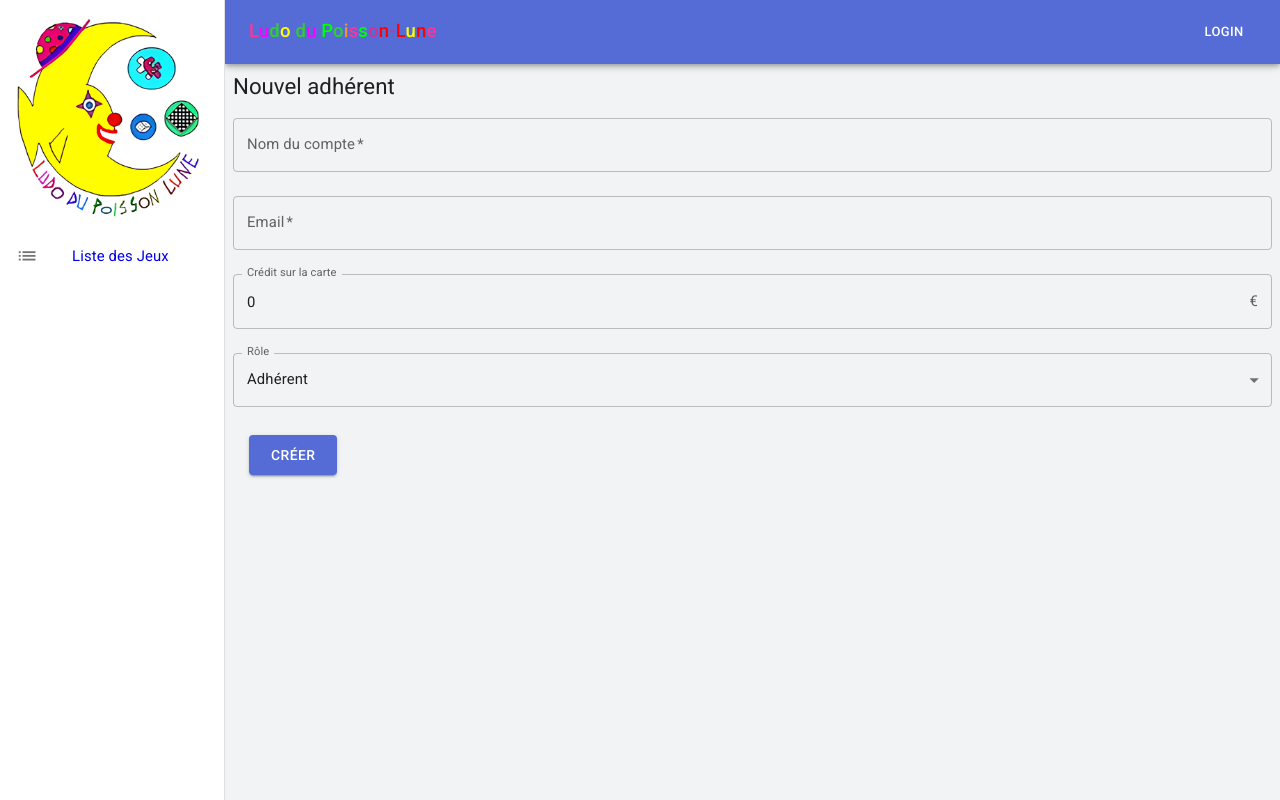
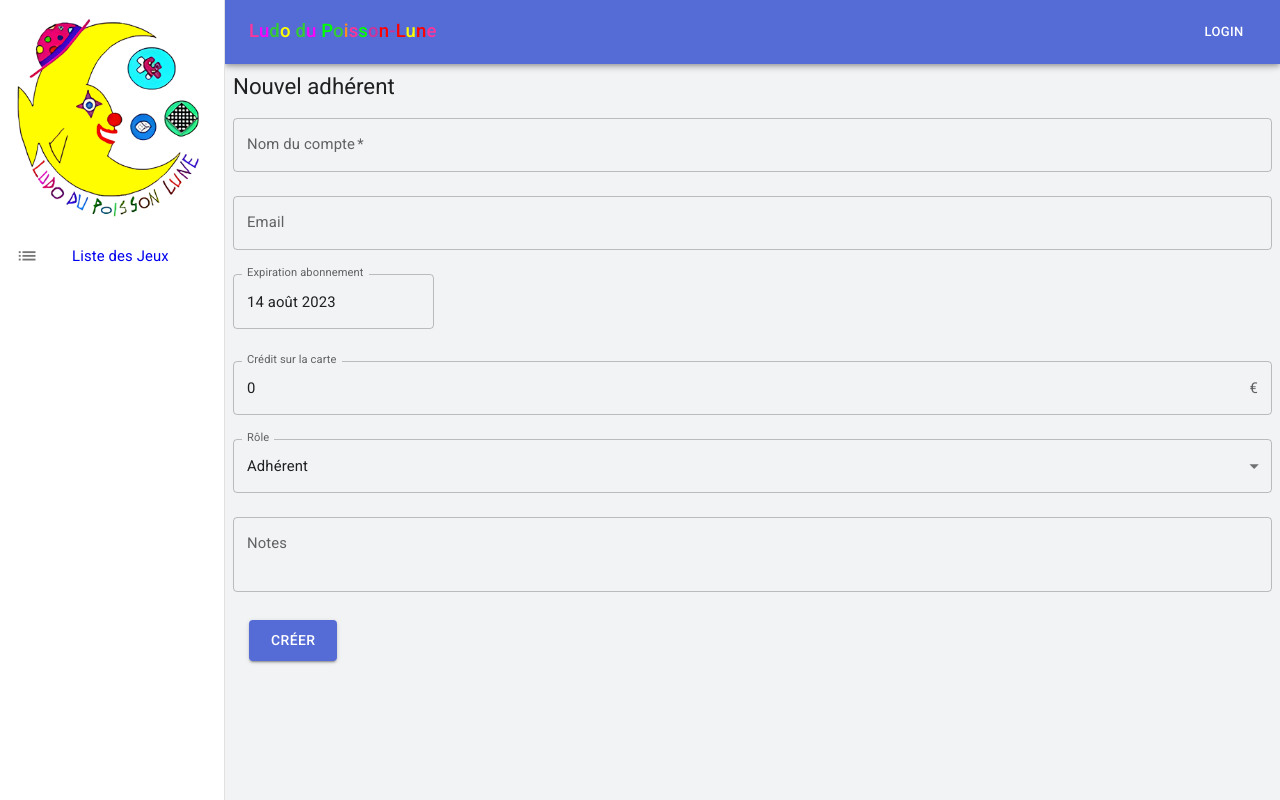
Before and after one commit to bdien/ludotheque, a React (Vite) app in the folder src/webui/: page /users/new in a window 1280 px wide. Built offline with nearby package versions, Linux system fonts and the light colour scheme; no server answers.

Commit message:
User: Add Subscription and notes modifications (+Icon)

```diff
--- a/src/webui/src/components/item_search.tsx
+++ b/src/webui/src/components/item_search.tsx
@@ -34,9 +34,7 @@ export function ItemSearch(props: ItemSearchProps) {
         key={completeKey}
         options={itemChoices}
         noOptionsText={
-          itemInput
-            ? "Pas d'objet trouvé"
-            : "Entrez un nom/nombre pour chercher"
+          itemInput ? "Pas d'objet trouvé" : "Entrez un nom pour chercher"
         }
         getOptionLabel={(option: ItemModel) => `[${option.id}] ${option.name}`}
         sx={{ flexGrow: 1 }}
--- a/src/webui/src/main.tsx
+++ b/src/webui/src/main.tsx
@@ -3,6 +3,9 @@ import ReactDOM from "react-dom/client";
 import { Auth0Provider } from "@auth0/auth0-react";
 import { ThemeProvider } from "@emotion/react";
 import { CssBaseline } from "@mui/material";
+import { LocalizationProvider } from "@mui/x-date-pickers";
+import { AdapterDayjs } from "@mui/x-date-pickers/AdapterDayjs";
+import "dayjs/locale/fr";
 import theme from "./theme";
 import App from "./App.tsx";
 
@@ -19,7 +22,9 @@ ReactDOM.createRoot(document.getElementById("root") as HTMLElement).render(
           redirect_uri: window.location.origin,
         }}
       >
-        <App />
+        <LocalizationProvider dateAdapter={AdapterDayjs} adapterLocale="fr">
+          <App />
+        </LocalizationProvider>
       </Auth0Provider>
     </ThemeProvider>
   </React.StrictMode>,
--- a/src/webui/src/pages/user_edit.tsx
+++ b/src/webui/src/pages/user_edit.tsx
@@ -1,4 +1,4 @@
-import { useForm } from "react-hook-form";
+import { Controller, useForm } from "react-hook-form";
 import { useLocation } from "wouter";
 import { useUser } from "../api/hooks";
 import { createUser, deleteUser, updateUser } from "../api/calls";
@@ -9,6 +9,8 @@ import Button from "@mui/material/Button";
 import InputAdornment from "@mui/material/InputAdornment";
 import TextField from "@mui/material/TextField";
 import MenuItem from "@mui/material/MenuItem";
+import { DatePicker } from "@mui/x-date-pickers/DatePicker";
+import dayjs, { Dayjs } from "dayjs";
 
 interface UserEditProps {
   id?: number;
@@ -19,11 +21,13 @@ type FormValues = {
   email: string;
   credit: number;
   role: string;
+  notes: string;
+  subscription: Dayjs;
 };
 
 export function UserEdit(props: UserEditProps) {
   const { user, error, mutate } = useUser(props.id);
-  const { register, handleSubmit } = useForm<FormValues>();
+  const { register, handleSubmit, control } = useForm<FormValues>();
   const [_location, navigate] = useLocation();
   const { ConfirmDialog, confirmPromise } = useConfirm(
     "Suppression du compte",
@@ -36,6 +40,8 @@ export function UserEdit(props: UserEditProps) {
     user.email = data.email;
     user.credit = data.credit;
     user.role = data.role;
+    user.notes = data.notes;
+    user.subscription = data.subscription.format("YYYY-MM-DD");
 
     if (user?.id) {
       await updateUser(user.id, user);
@@ -68,28 +74,41 @@ export function UserEdit(props: UserEditProps) {
       <TextField
         fullWidth
         label="Nom du compte"
+        margin="normal"
         required={true}
-        margin="normal"
         defaultValue={user.name}
         {...register("name")}
       />
 
       <TextField
+        fullWidth
         label="Email"
-        fullWidth
         margin="normal"
         defaultValue={user.email}
-        required={true}
         autoCorrect="off"
         {...register("email")}
       />
 
+      <Controller
+        control={control}
+        defaultValue={dayjs(user.subscription)}
+        name="subscription"
+        render={({ field }) => (
+          <DatePicker
+            label="Expiration abonnement"
+            sx={{ my: 2 }}
+            format="D MMM YYYY"
+            {...field}
+          />
+        )}
+      />
+
       <TextField
         fullWidth
+        label="Crédit sur la carte"
         margin="normal"
-        label="Crédit sur la carte"
+        defaultValue={user.credit}
         type="number"
-        defaultValue={user.credit}
         {...register("credit")}
         InputProps={{
           inputProps: { min: 0, max: 100 },
@@ -99,8 +118,8 @@ export function UserEdit(props: UserEditProps) {
 
       <TextField
         fullWidth
+        label="Rôle"
         margin="normal"
-        label="Rôle"
         defaultValue={user.role}
         {...register("role")}
         select
@@ -108,6 +127,16 @@ export function UserEdit(props: UserEditProps) {
         <MenuItem value={"user"}>Adhérent</MenuItem>
         <MenuItem value={"admin"}>Administrateur</MenuItem>
       </TextField>
+
+      <TextField
+        fullWidth
+        margin="normal"
+        label="Notes"
+        defaultValue={user.notes}
+        multiline
+        minRows={2}
+        {...register("notes")}
+      />
 
       <Button
         variant="contained"
--- a/src/webui/src/pages/user_list.tsx
+++ b/src/webui/src/pages/user_list.tsx
@@ -9,7 +9,7 @@ import TableContainer from "@mui/material/TableContainer";
 import TableRow from "@mui/material/TableRow";
 import Paper from "@mui/material/Paper";
 import Typography from "@mui/material/Typography";
-import { TextField, useMediaQuery, useTheme } from "@mui/material";
+import { TextField, Tooltip, useMediaQuery, useTheme } from "@mui/material";
 import { useState } from "react";
 
 export function UserList() {
@@ -63,8 +63,7 @@ export function UserList() {
                 key={row.id}
                 sx={{ "&:last-child td, &:last-child th": { border: 0 } }}
               >
-                <TableCell component="th" scope="row" sx={{ p: 1 }}>
-                  <Typography component="div" fontWeight={500}>
+                <TableCell scope="row" sx={{ p: 1 }}>
                   <div
                     style={{
                       display: "flex",
@@ -72,6 +71,8 @@ export function UserList() {
                       flexWrap: "wrap",
                     }}
                   >
+                    <Box flexGrow={1}>
+                      <Typography component="div" fontWeight={500}>
                         <Link
                           href={`/users/${row.id}`}
                           style={{ textDecoration: "none" }}
@@ -83,27 +84,43 @@ export function UserList() {
                             star
                           </Icon>
                         )}
-                    </div>
                       </Typography>
                       <Box display={displaysm}>{row.email}</Box>
-                </TableCell>
+                    </Box>
 
-                <TableCell sx={{ p: 1 }}>
+                    <Box flexGrow={0.3}>
                       {row?.loans ? `${row?.loans} emprunt` : ""}
                       {row?.loans && (row?.loans as unknown as number) > 1
                         ? "s"
                         : ""}
-                </TableCell>
+                    </Box>
 
-                <TableCell width="16px" sx={{ p: 0.5 }}>
+                    <Box>
                       {row?.notes && (
-                    <Icon fontSize="large" color="warning">
+                        <Tooltip title={row.notes}>
+                          <Icon color="warning" sx={{ mx: 0.5 }}>
                             notes
                           </Icon>
+                        </Tooltip>
                       )}
+                      {row.subscription &&
+                        new Date(row.subscription) <= today && (
+                          <Tooltip title="Abonnement en retard">
+                            <Icon color="warning" sx={{ mx: 0.5 }}>
+                              sell
+                            </Icon>
+                          </Tooltip>
+                        )}
+
                       {row.oldest_loan && new Date(row.oldest_loan) < today && (
-                    <Icon color="warning">alarm</Icon>
+                        <Tooltip title="Jeux en retard">
+                          <Icon color="warning" sx={{ mx: 0.5 }}>
+                            alarm
+                          </Icon>
+                        </Tooltip>
                       )}
+                    </Box>
+                  </div>
                 </TableCell>
               </TableRow>
             ))}
```
Also changed, not shown: src/webui/package.json (+11 -9 lines), 2 other files (tests, documents, lock files or other folders). Lines whose indentation alone changed are shown as unchanged.
